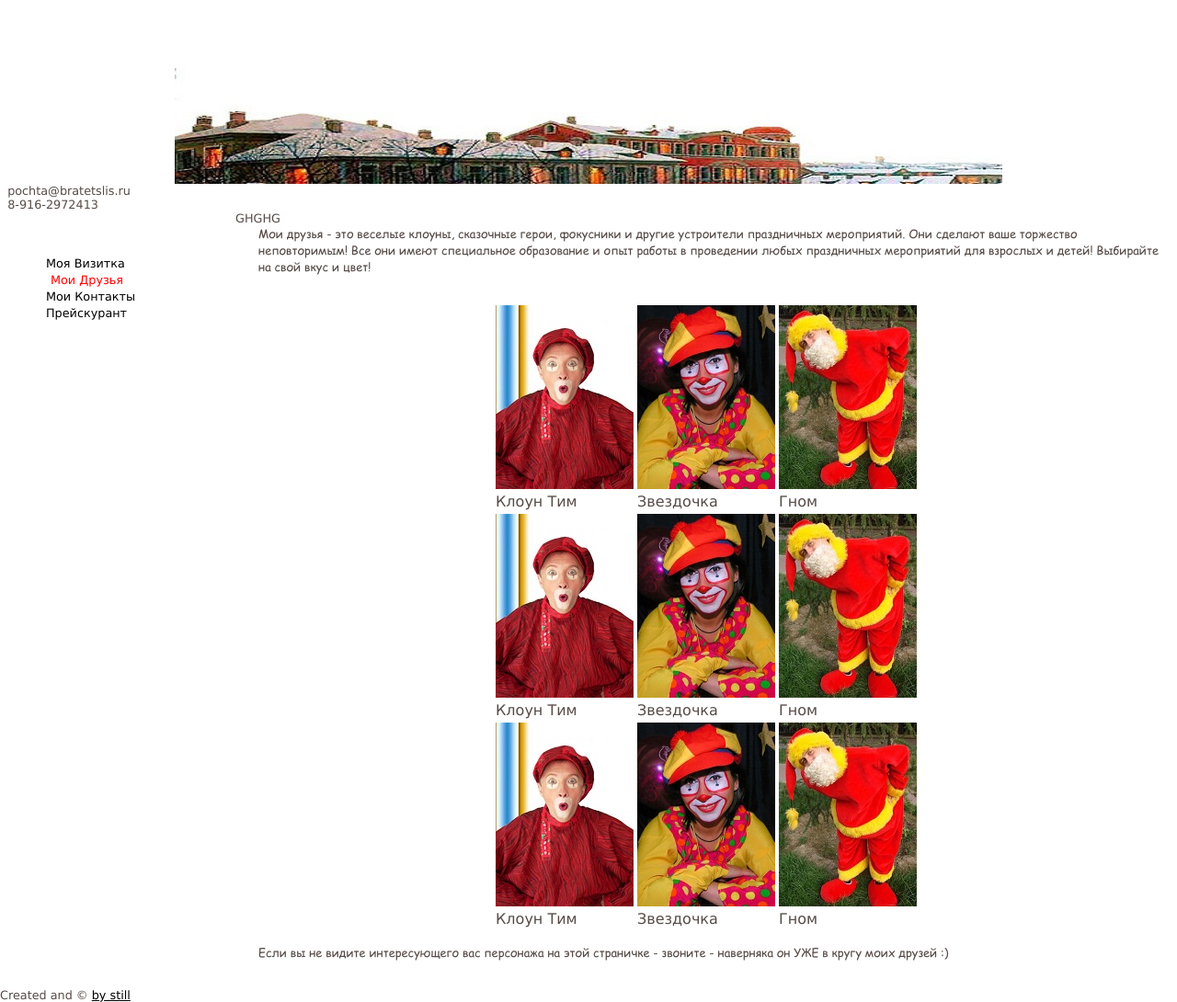
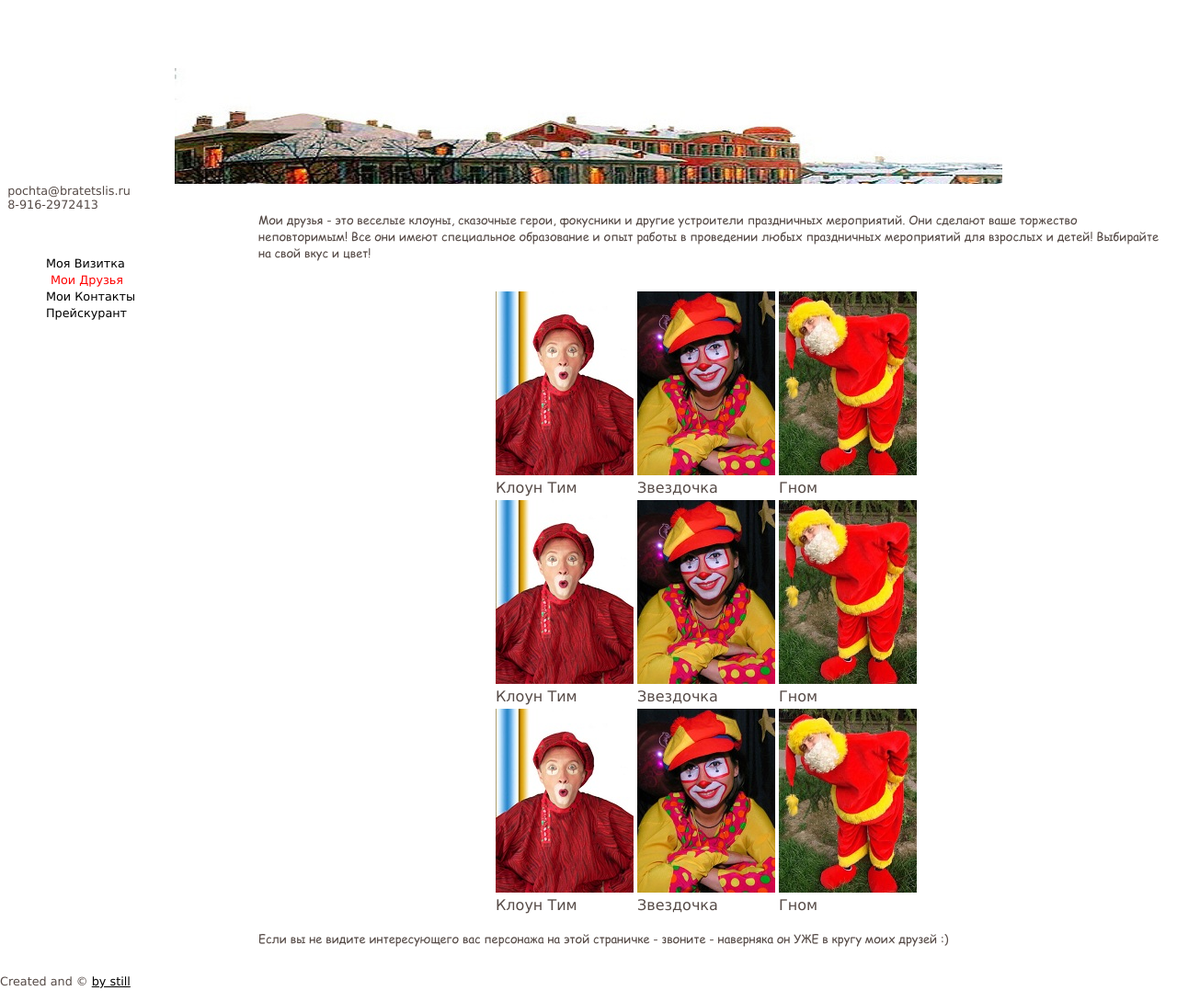
Before and after one commit to bratetslis/Site, a Jekyll site: the page index1.html, which Jekyll copies as it is, in a window 1280 px wide. Shown: the whole page at 92% size. Built offline with Jekyll 4.4.1, drawn with Linux system fonts in a browser that asks for light colours.

Commit message:
Update index1.html

```diff
--- a/index1.html
+++ b/index1.html
@@ -93,7 +93,6 @@ function cls(layerName){
  A { text-decoration: underline; }
  A:hover {  color: #FF0000; text-decoration: underline; none;}
 </style>
-<lable><span>GHGHG</span></lable>
 <p>Мои друзья - это веселые клоуны, сказочные герои, фокусники и другие устроители праздничных мероприятий. Они сделают ваше торжество неповторимым! Все они имеют специальное образование и опыт работы в проведении любых праздничных мероприятий для взрослых и детей! Выбирайте на свой вкус и цвет!</p>
 <p><center><table>
 <tr><td><a href="javascript:alert('Смотрите и другие подсказки по любому персонажу')" onmouseout="cls('text1');" onmouseover="show('text1');"><img src='../img/tim.jpg' /></a></td><td><img src='../img/zvezdochka.jpg' alt='Звездочка' /></td><td><img src='../img/gnom.jpg' alt='Гном' /><img /></td></tr>
```
